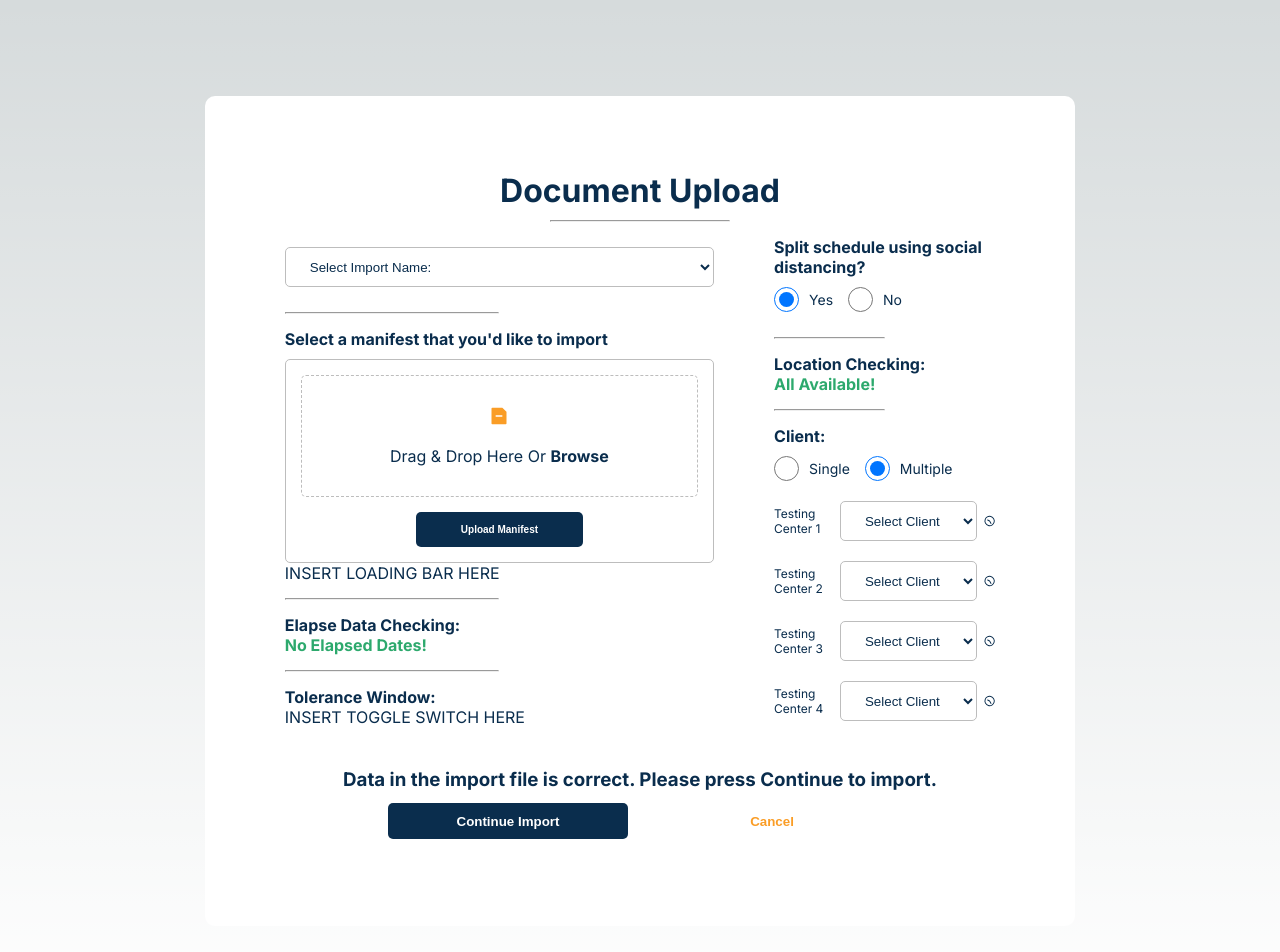
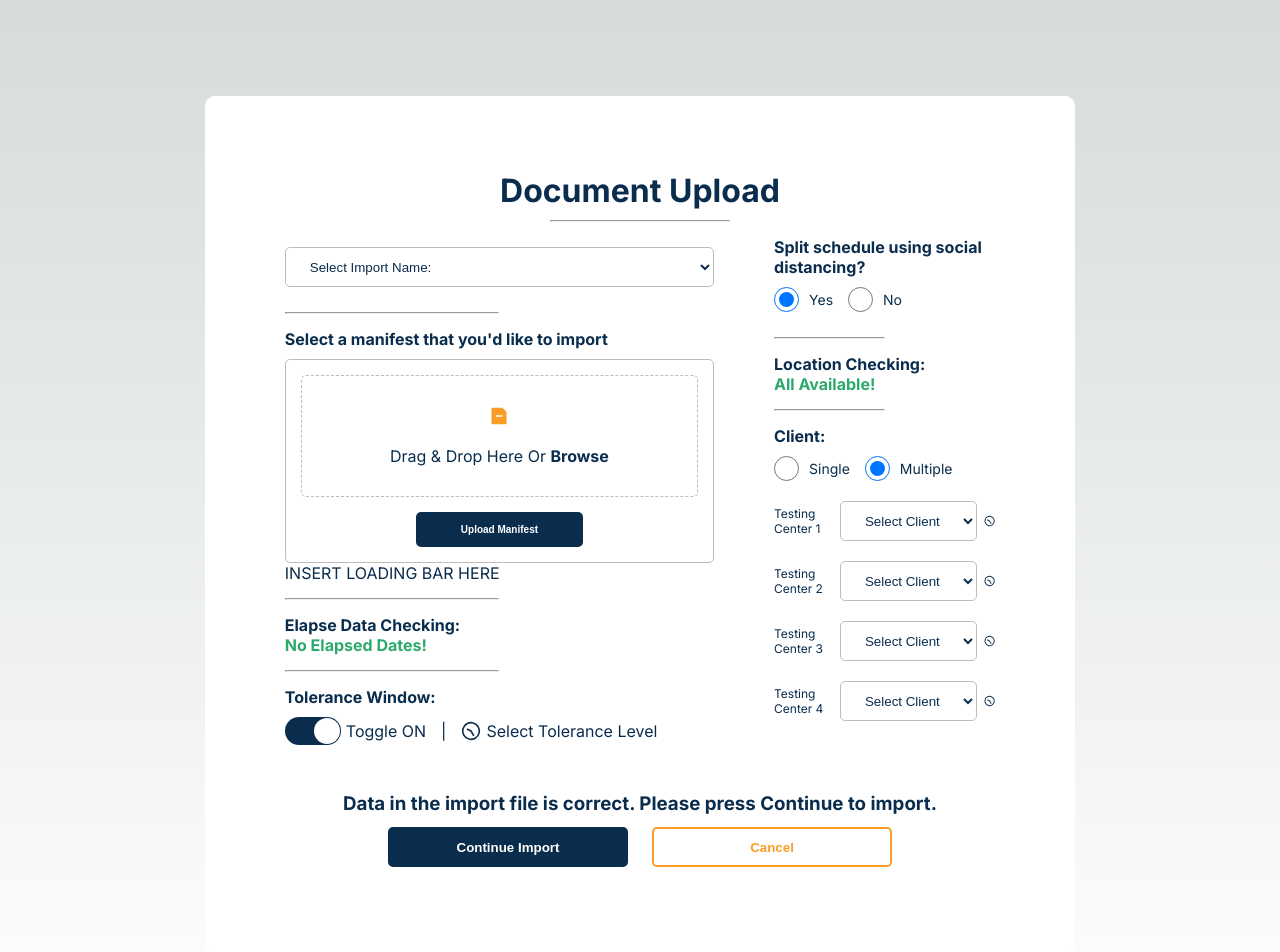
Before and after one commit to seth-russell/skyhop-technical-assessment, a Next.js app: page / in a window 1280 px wide. Shown: the top 952 px of the page. Built offline with nearby package versions, Linux system fonts and the light colour scheme.

Commit message:
Added Toggle Switch
- Added a toggle switch library
- Added functional toggle switch to page that will make the tolerance
  icons next to the dropdown menus appear and disappear
- Fixed some css in some parts of the page

```diff
--- a/package.json
+++ b/package.json
@@ -12,7 +12,8 @@
     "next": "14.1.2",
     "react": "^18",
     "react-dom": "^18",
-    "react-icons": "^5.0.1"
+    "react-icons": "^5.0.1",
+    "react-switch": "^7.0.0"
   },
   "devDependencies": {
     "eslint": "^8",
--- a/src/app/Components/Dropdown.js
+++ b/src/app/Components/Dropdown.js
@@ -24,7 +24,7 @@ export default function Dropdown(props) {
 
 	return (
 		<div className={styles.main}>
-			{props.label && (<label class={styles.label} for={dropdownId}>{props.label}</label>)}
+			{props.label && (<label className={styles.label} for={dropdownId}>{props.label}</label>)}
 			<select name={props.name} id={dropdownId} className={selectClassNames}>
 				{options()}
 			</select>
--- a/src/app/page.js
+++ b/src/app/page.js
@@ -3,8 +3,10 @@
 import Dropdown from "./Components/Dropdown";
 import FileUpload from "./Components/FileUpload";
 import Image from "next/image";
+import { LuClock5 } from 'react-icons/lu';
 import RadioButtons from "./Components/RadioButtons";
 import styles from "./page.module.css";
+import Switch from "react-switch";
 import { useState } from "react";
 
 // Color sampling
@@ -27,6 +29,10 @@ export default function Home() {
 
   const handleNumberClientsChange = (event) => {
     setNumberClients(event.target.value);
+  }
+
+  const handleToleranceToggle = (checked) => {
+    setTolerance(checked);
   }
 
   function displaySocialDistanceOptions() {
@@ -68,7 +74,20 @@ export default function Home() {
             <p className={styles.confirmed}>No Elapsed Dates!</p>
             <hr className={styles.hr} />
             <h4>Tolerance Window:</h4>
-            <p>INSERT TOGGLE SWITCH HERE</p>
+            <div className={styles.tolerancetoggle}>
+              <Switch
+                onChange={handleToleranceToggle}
+                checked={tolerance}
+                offColor="#BDBDBD"
+                onColor="#0A2D4D"
+                uncheckedIcon={false}
+                checkedIcon={false}
+              />
+              <span>{tolerance ? "Toggle ON" : "Toggle OFF"}</span>
+              <span className={styles.divider}>|</span>
+              <LuClock5 className={styles.icon} />
+              <span>Select Tolerance Level</span>
+            </div>
           </div>
           <div className={styles.formcontent2}>
             <h4>Split schedule using social distancing?</h4>
--- a/src/app/page.module.css
+++ b/src/app/page.module.css
@@ -55,23 +55,23 @@
 
 .continuebutton {
   width: 240px;
-  height: 36px;
+  height: 40px;
   margin: 12px;
   color: #FFFFFF;
   background-color: #0A2D4D;
+  border-width: 0px;
   border-radius: 5px;
-  border: 2px;
-  border-color: #0A2D4D;
   font-weight: bold;
 }
 
 .cancelbutton {
   width: 240px;
-  height: 36px;
+  height: 40px;
   margin: 12px;
   color: #FA9D26;
   background-color: #FFFFFF;
-  border: 2px;
+  border-width: 2px;
+  border-style: solid;
   border-color: #FA9D26;
   border-radius: 5px;
   font-weight: bold;
@@ -97,216 +97,34 @@
   font-weight: bold;
 }
 
-.description {
-  display: inherit;
-  justify-content: inherit;
-  align-items: inherit;
-  font-size: 0.85rem;
-  max-width: var(--max-width);
-  width: 100%;
-  z-index: 2;
-  font-family: var(--font-mono);
+.tolerancetoggle {
+  display: flex;
+  flex-direction: row;
+  align-items: center;
+  padding-top: 10px;
+  padding-bottom: 10px;
 }
 
-.description a {
-  display: flex;
-  justify-content: center;
+.tolerancetoggle span {
   align-items: center;
-  gap: 0.5rem;
+  margin-left: 5px;
 }
 
-.description p {
-  position: relative;
-  margin: 0;
-  padding: 1rem;
-  background-color: rgba(var(--callout-rgb), 0.5);
-  border: 1px solid rgba(var(--callout-border-rgb), 0.3);
-  border-radius: var(--border-radius);
+.divider {
+  margin-left: 15px !important;
+  margin-right: 15px;
 }
 
-.code {
-  font-weight: 700;
-  font-family: var(--font-mono);
-}
-
-.grid {
-  display: grid;
-  grid-template-columns: repeat(4, minmax(25%, auto));
-  max-width: 100%;
-  width: var(--max-width);
-}
-
-.card {
-  padding: 1rem 1.2rem;
-  border-radius: var(--border-radius);
-  background: rgba(var(--card-rgb), 0);
-  border: 1px solid rgba(var(--card-border-rgb), 0);
-  transition: background 200ms, border 200ms;
-}
-
-.card span {
-  display: inline-block;
-  transition: transform 200ms;
-}
-
-.card h2 {
-  font-weight: 600;
-  margin-bottom: 0.7rem;
-}
-
-.card p {
-  margin: 0;
-  opacity: 0.6;
-  font-size: 0.9rem;
-  line-height: 1.5;
-  max-width: 30ch;
-  text-wrap: balance;
-}
-
-.center {
-  display: flex;
-  justify-content: center;
-  align-items: center;
-  position: relative;
-  padding: 4rem 0;
-}
-
-.center::before {
-  background: var(--secondary-glow);
-  border-radius: 50%;
-  width: 480px;
-  height: 360px;
-  margin-left: -400px;
-}
-
-.center::after {
-  background: var(--primary-glow);
-  width: 240px;
-  height: 180px;
-  z-index: -1;
-}
-
-.center::before,
-.center::after {
-  content: "";
-  left: 50%;
-  position: absolute;
-  filter: blur(45px);
-  transform: translateZ(0);
-}
-
-.logo {
-  position: relative;
-}
-/* Enable hover only on non-touch devices */
-@media (hover: hover) and (pointer: fine) {
-  .card:hover {
-    background: rgba(var(--card-rgb), 0.1);
-    border: 1px solid rgba(var(--card-border-rgb), 0.15);
-  }
-
-  .card:hover span {
-    transform: translateX(4px);
-  }
-}
-
-@media (prefers-reduced-motion) {
-  .card:hover span {
-    transform: none;
-  }
+.icon {
+  height: 20px;
+  width: 20px;
+  transform: rotate(150deg);
 }
 
 /* Mobile */
 @media (max-width: 700px) {
-  .content {
-    padding: 4rem;
-  }
-
-  .grid {
-    grid-template-columns: 1fr;
-    margin-bottom: 120px;
-    max-width: 320px;
-    text-align: center;
-  }
-
-  .card {
-    padding: 1rem 2.5rem;
-  }
-
-  .card h2 {
-    margin-bottom: 0.5rem;
-  }
-
-  .center {
-    padding: 8rem 0 6rem;
-  }
-
-  .center::before {
-    transform: none;
-    height: 300px;
-  }
-
-  .description {
-    font-size: 0.8rem;
-  }
-
-  .description a {
-    padding: 1rem;
-  }
-
-  .description p,
-  .description div {
-    display: flex;
-    justify-content: center;
-    position: fixed;
-    width: 100%;
-  }
-
-  .description p {
-    align-items: center;
-    inset: 0 0 auto;
-    padding: 2rem 1rem 1.4rem;
-    border-radius: 0;
-    border: none;
-    border-bottom: 1px solid rgba(var(--callout-border-rgb), 0.25);
-    background: linear-gradient(
-      to bottom,
-      rgba(var(--background-start-rgb), 1),
-      rgba(var(--callout-rgb), 0.5)
-    );
-    background-clip: padding-box;
-    backdrop-filter: blur(24px);
-  }
-
-  .description div {
-    align-items: flex-end;
-    pointer-events: none;
-    inset: auto 0 0;
-    padding: 2rem;
-    height: 200px;
-    background: linear-gradient(
-      to bottom,
-      transparent 0%,
-      rgb(var(--background-end-rgb)) 40%
-    );
-    z-index: 1;
-  }
-}
-
-/* Tablet and Smaller Desktop */
-@media (min-width: 701px) and (max-width: 1120px) {
-  .grid {
-    grid-template-columns: repeat(2, 50%);
-  }
-}
-
-@media (prefers-color-scheme: dark) {
-  .vercelLogo {
-    filter: invert(1);
-  }
-
-  .logo {
-    filter: invert(1) drop-shadow(0 0 0.3rem #ffffff70);
+  .formcontainer {
+    flex-direction: column;
   }
 }
 
```
Also changed, not shown: src/app/Components/ToggleSwitch.js (deleted), src/app/ui/ToggleSwitch.module.css (deleted), 1 other file (tests, documents, lock files or other folders).
